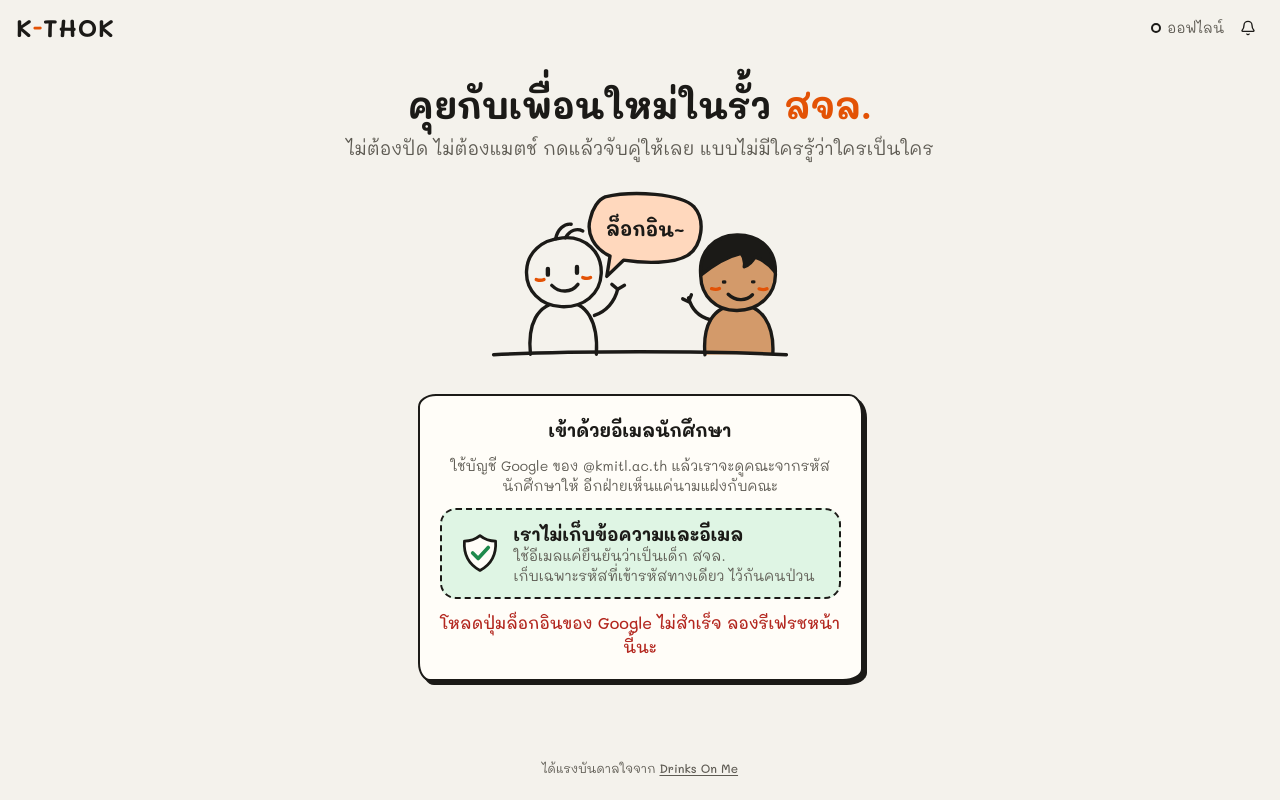
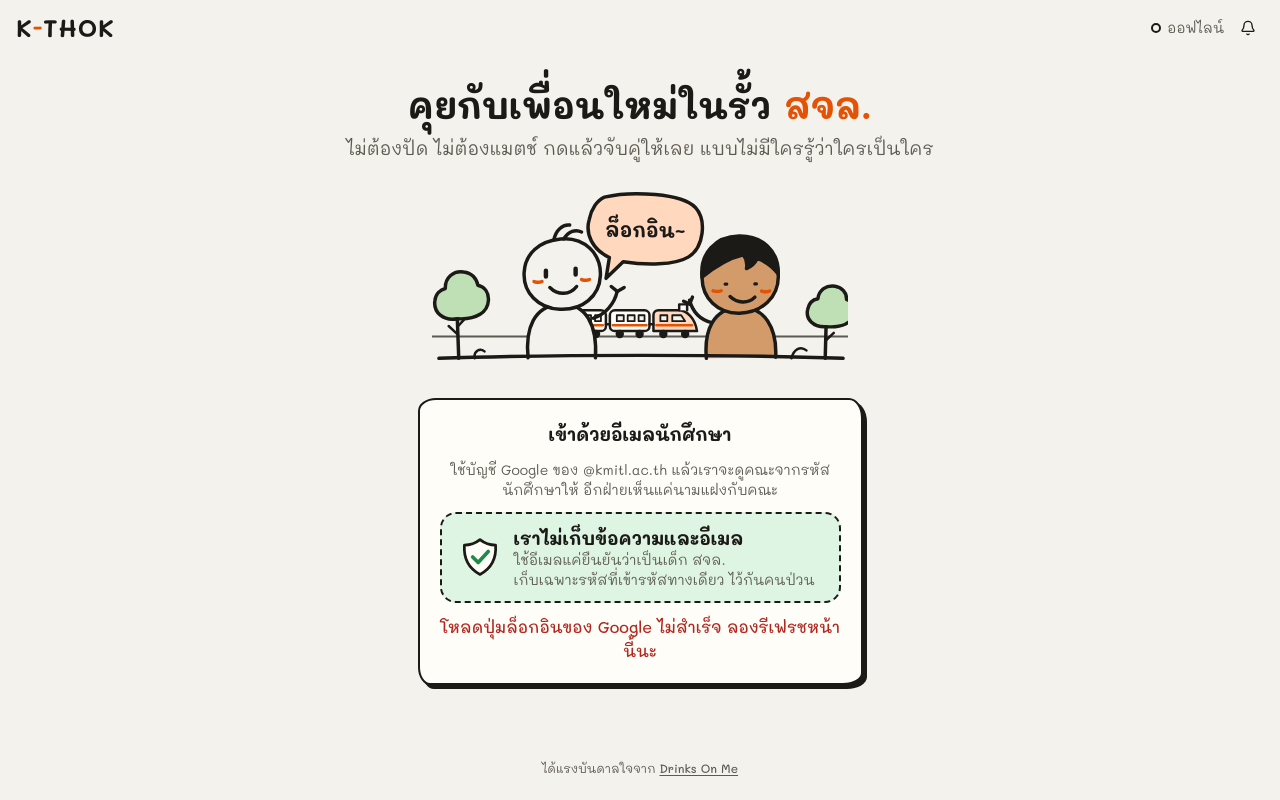
Before and after one commit to ITKMTIL/kthok-client, a Next.js app: page / in a window 1280 px wide. Built offline with nearby package versions, Linux system fonts and the light colour scheme; no server answers.

Commit message:
feat: add trees and a passing train to the mascot scene
KMITL sits next to a railway line, so a small train now rolls behind
the two characters while the trees sway.

```diff
--- a/app/globals.css
+++ b/app/globals.css
@@ -11,6 +11,7 @@
   --color-accent-soft: #ffd8bd;
   --color-online: #5fcf80;
   --color-tan: #d39a6a;
+  --color-leaf: #bfe0b4;
   --color-safe: #1f8a4c;
   --color-safe-soft: #dff5e4;
   --color-danger: #b3261e;
--- a/components/chat/searching.tsx
+++ b/components/chat/searching.tsx
@@ -17,7 +17,7 @@
 
   return (
     <main className="mx-auto flex w-full max-w-xl flex-1 flex-col items-center justify-center gap-5 px-4 pb-16 text-center">
-      <Mascot bubble="แป๊บนะ…" className="w-80 max-w-full" />
+      <Mascot bubble="แป๊บนะ…" className="w-[26rem] max-w-full" />
       <div aria-live="polite">
         <h1 className="text-2xl font-bold">
           {preferred && !fellBack
--- a/components/ui/hero.tsx
+++ b/components/ui/hero.tsx
@@ -11,7 +11,7 @@
           ไม่ต้องปัด ไม่ต้องแมตช์ กดแล้วจับคู่ให้เลย แบบไม่มีใครรู้ว่าใครเป็นใคร
         </p>
       </div>
-      <Mascot bubble={bubble} className="w-80 max-w-full" />
+      <Mascot bubble={bubble} className="w-[26rem] max-w-full" />
     </>
   );
 }
--- a/components/ui/mascot.tsx
+++ b/components/ui/mascot.tsx
@@ -48,6 +48,60 @@
             rotation: 1.5,
             svgOrigin: "267 174",
             duration: 2.4,
+            yoyo: true,
+            repeat: -1,
+            ease: "sine.inOut",
+          },
+        );
+
+        gsap.fromTo(
+          ".scene-train",
+          { x: -190 },
+          {
+            x: 400,
+            duration: 9,
+            ease: "none",
+            repeat: -1,
+            repeatDelay: 3.5,
+            delay: 1.2,
+          },
+        );
+        gsap.to(".scene-train-body", {
+          y: -1.2,
+          duration: 0.18,
+          yoyo: true,
+          repeat: -1,
+          ease: "sine.inOut",
+        });
+        gsap.to(".scene-smoke", {
+          y: -12,
+          x: -8,
+          opacity: 0,
+          scale: 1.6,
+          transformOrigin: "50% 50%",
+          duration: 1.1,
+          stagger: { each: 0.35, repeat: -1 },
+          ease: "power1.out",
+        });
+        gsap.fromTo(
+          ".scene-tree-left",
+          { rotation: -2.2, svgOrigin: "-18 174" },
+          {
+            rotation: 2.2,
+            svgOrigin: "-18 174",
+            duration: 2.6,
+            yoyo: true,
+            repeat: -1,
+            ease: "sine.inOut",
+          },
+        );
+        gsap.fromTo(
+          ".scene-tree-right",
+          { rotation: 2, svgOrigin: "352 174" },
+          {
+            rotation: -2,
+            svgOrigin: "352 174",
+            duration: 3.1,
             yoyo: true,
             repeat: -1,
             ease: "sine.inOut",
@@ -105,9 +159,9 @@
   return (
     <svg
       ref={rootRef}
-      viewBox="0 0 330 190"
+      viewBox="-45 0 420 190"
       role="img"
-      aria-label={`มาสคอต K-Thok สองคนคุยกัน คนหนึ่งพูดว่า ${bubble}`}
+      aria-label={`มาสคอต K-Thok สองคนคุยกันข้างทางรถไฟ คนหนึ่งพูดว่า ${bubble}`}
       className={className}
       fill="none"
       stroke="currentColor"
@@ -115,6 +169,57 @@
       strokeLinecap="round"
       strokeLinejoin="round"
     >
+      <path d="M-45 152h420" className="stroke-ink-soft" strokeWidth="2" />
+      <g className="scene-train">
+        <g className="scene-smoke stroke-ink-soft" strokeWidth="2">
+          <circle cx="118" cy="114" r="3" />
+          <circle cx="118" cy="114" r="3" />
+          <circle cx="118" cy="114" r="3" />
+        </g>
+        <g className="scene-train-body" strokeWidth="2.5">
+          <rect x="0" y="126" width="40" height="21" rx="5" className="fill-card" />
+          <rect x="44" y="126" width="40" height="21" rx="5" className="fill-card" />
+          <path
+            d="M88 147v-16c0-3 2-5 5-5h20c9 0 17 8 19 21z"
+            className="fill-accent-soft"
+          />
+          <path d="M114 126v-6h8v6" className="fill-card" />
+          <path d="M40 140h4M84 140h4" />
+          <path d="M3 141h34M47 141h34M91 141h36" className="stroke-accent" />
+          <path
+            d="M7 131h7v6H7zM18 131h7v6h-7zM29 131h6v6h-6zM51 131h7v6h-7zM62 131h7v6h-7zM73 131h6v6h-6zM95 131h7v6h-7zM107 131h9l4 6h-13z"
+            className="fill-paper"
+            strokeWidth="1.8"
+          />
+          <g className="fill-ink">
+            <circle cx="10" cy="150" r="3" />
+            <circle cx="30" cy="150" r="3" />
+            <circle cx="54" cy="150" r="3" />
+            <circle cx="74" cy="150" r="3" />
+            <circle cx="98" cy="150" r="3" />
+            <circle cx="120" cy="150" r="3" />
+          </g>
+        </g>
+      </g>
+
+      <g className="scene-tree-left">
+        <path d="M-18 174v-44" />
+        <path d="M-18 150l-9-9M-18 142l8-8" strokeWidth="2.5" />
+        <path
+          d="M-18 134c-14 2-24-7-22-19 1-7 6-11 11-12 0-11 9-18 19-16 8 1 13 7 14 14 7 2 11 8 10 16-1 11-12 19-32 17z"
+          className="fill-leaf"
+        />
+      </g>
+      <g className="scene-tree-right">
+        <path d="M352 174v-36" />
+        <path d="M352 156l8-8" strokeWidth="2.5" />
+        <path
+          d="M352 142c-13 1-21-7-19-17 1-6 5-10 10-11 1-9 8-14 17-13 7 1 12 6 12 13 6 2 9 8 8 14-2 9-11 15-28 14z"
+          className="fill-leaf"
+        />
+      </g>
+      <path d="M318 174c2-9 9-13 15-8M-2 174c-1-7 5-11 10-7" strokeWidth="2.5" />
+
       <g className="mascot-bubble">
         <path
           d="M128 14c28-7 78-5 92 9 12 13 9 40-6 50-14 9-44 9-66 6l-17 17 3-21c-17-8-25-23-21-38 2-11 8-20 15-23z"
@@ -175,7 +280,7 @@
         </g>
       </g>
 
-      <path d="M14 174c80-4 220-4 302 0" />
+      <path d="M-38 174c110-4 300-4 408 0" />
     </svg>
   );
 }
```
